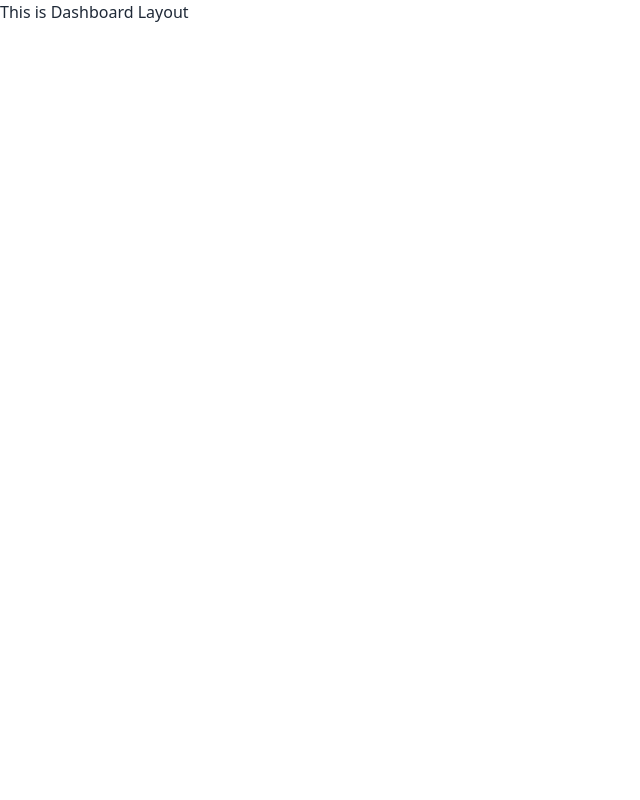
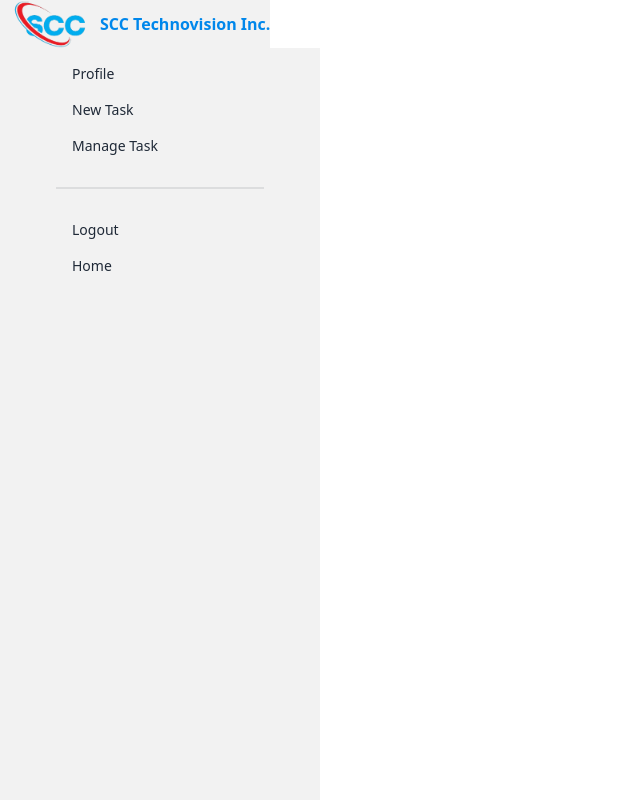
Before and after one commit to Foyez-Ahamed/task-management-client, a React (Vite) app: page /dashboard in a window 1280 px wide. Shown: the whole page, without its empty margins (0-640 px from the left). Built offline with nearby package versions, Linux system fonts and the light colour scheme; no server answers; sample sign-in values are in the browser's storage.

Commit message:
added private route for secure dashboard

```diff
--- a/src/layout/DashboardLayout.jsx
+++ b/src/layout/DashboardLayout.jsx
@@ -1,10 +1,91 @@
+import { NavLink, Outlet, useNavigate } from 'react-router-dom';
+import useAuth from '../hooks/useAuth';
+import toast from 'react-hot-toast';
 
-const DashboardLayout = () => {
+import logo from '../../src/assets/images/logo/logo.png'
+
+const Dashboard = () => {
+    const { userLogout } = useAuth();
+
+    const navigate = useNavigate()
+
+    const handleSignOut = () => {
+
+        userLogout()
+        .then(() => {
+            toast.success('Successfully logout')
+            navigate('/')
+        })
+        .catch(error => {
+            toast.error(error.message);
+        })
+
+    }
+
+
+    const menu = (
+        <ul className='list-disc px-6 flex flex-col'>
+            <li>
+                <NavLink to='/dashboard/userHome' >
+                    Profile
+                </NavLink>
+            </li>
+            <li>
+                <NavLink to='/dashboard/addTask' >
+                    New Task
+                </NavLink>
+            </li>
+            <li>
+                <NavLink to='/dashboard/taskManagement' >
+                    Manage Task
+                </NavLink>
+            </li>
+            <div className="divider font-bold"></div>
+
+            <li>
+                <button onClick={handleSignOut}>Logout</button>
+            </li>
+            <li>
+                <NavLink to='/'>Home</NavLink>
+            </li>
+        </ul>
+    );
+
     return (
-        <div>
-            <h1>This is Dashboard Layout</h1>
+        <div className="drawer lg:drawer-open ">
+            <input id="my-drawer-2" type="checkbox" className="drawer-toggle" />
+            <div className="drawer-content flex flex-col h-screen lg:overflow-y-scroll ">
+
+                <Outlet></Outlet>
+                <label  htmlFor="my-drawer-2" className="btn absolute top-7 right-7 btn-primary drawer-button lg:hidden "><i className="fa-solid fa-bars"></i></label>
+
+            </div>
+            <div className="drawer-side ">
+
+                <div className='flex justify-evenly items-center bg-base-200'>
+                    <div>
+                        <img className='w-[100px]' src={logo} alt="logo" />
+                    </div>
+
+                    <div>
+                    <p className="text-[#0087EB] cursor-pointer font-bold">
+                SCC Technovision Inc.
+              </p>
+                    </div>
+                </div>
+
+                <label htmlFor="my-drawer-2" aria-label="close sidebar" className="drawer-overlay"></label>
+                <ul className="menu w-80 min-h-full bg-base-200 text-base-content px-8">
+
+                   {
+                    menu
+                   }
+                </ul>
+
+            </div>
+
         </div>
     );
 };
 
-export default DashboardLayout;
+export default Dashboard;
--- a/src/pages/Login/Login.jsx
+++ b/src/pages/Login/Login.jsx
@@ -1,4 +1,4 @@
-import { Link, useNavigate } from "react-router-dom";
+import { Link, useLocation, useNavigate } from "react-router-dom";
 import { FaEye, FaEyeSlash } from "react-icons/fa";
 import { useState } from "react";
 import { useForm } from "react-hook-form";
@@ -16,6 +16,8 @@ const Login = () => {
 
     const navigate = useNavigate();
 
+    const location = useLocation();
+
     const {
         register,
         handleSubmit,
@@ -32,7 +34,9 @@ const Login = () => {
           console.log(result.user);
 
           toast.success('Successfully Login');
-              navigate('/dashboard');
+
+          navigate(location?.state ? location?.state : '/dashboard')
+
               reset();
 
         })
--- a/src/pages/Register/Register.jsx
+++ b/src/pages/Register/Register.jsx
@@ -1,5 +1,5 @@
 import { useForm } from "react-hook-form";
-import { Link, useNavigate } from "react-router-dom";
+import { Link, useLocation, useNavigate } from "react-router-dom";
 import { FaEye, FaEyeSlash } from "react-icons/fa";
 import { useState } from "react";
 import SocialLogin from "../../components/Shared/SocialLogin/SocialLogin";
@@ -17,6 +17,8 @@ const Register = () => {
     const [showPassIcon, setShowPassIcon] = useState(false);
 
     const navigate = useNavigate();
+
+    const location = useLocation();
 
     const {
         register,
@@ -41,7 +43,7 @@ const Register = () => {
               .catch()
 
               toast.success('Successfully Register');
-              navigate('/dashboard');
+              navigate(location?.state ? location?.state : '/dashboard')
               reset();
         })
         .catch();
--- a/src/routes/PrivateRoute.jsx
+++ b/src/routes/PrivateRoute.jsx
@@ -0,0 +1,22 @@
+import { Navigate, useLocation } from "react-router-dom";
+import useAuth from "../hooks/useAuth";
+
+
+const PrivateRoute = ({children}) => {
+
+    const { user, loading } = useAuth();
+
+    const location = useLocation();
+
+    if(loading) {
+        return <div className="flex justify-center items-center mt-16"><span className="loading loading-spinner loading-lg"></span></div>;
+    }
+
+    if(user){
+        return children;
+    }
+
+    return <Navigate state={location.pathname} to='/login'></Navigate>
+};
+
+export default PrivateRoute;
--- a/src/routes/Route.jsx
+++ b/src/routes/Route.jsx
@@ -9,6 +9,7 @@ import NewTask from "../pages/NewTask/NewTask";
 import Contact from "../pages/Contact/Contact";
 import LearnMore from "../pages/LearnMore/LearnMore";
 import DashboardLayout from "../layout/DashboardLayout";
+import PrivateRoute from "./PrivateRoute";
 
 const Route = createBrowserRouter([
     {
@@ -49,7 +50,7 @@ const Route = createBrowserRouter([
 
     {
         path : 'dashboard',
-        element : <DashboardLayout/>
+        element : <PrivateRoute><DashboardLayout/></PrivateRoute>
     }
 ])
 
```
